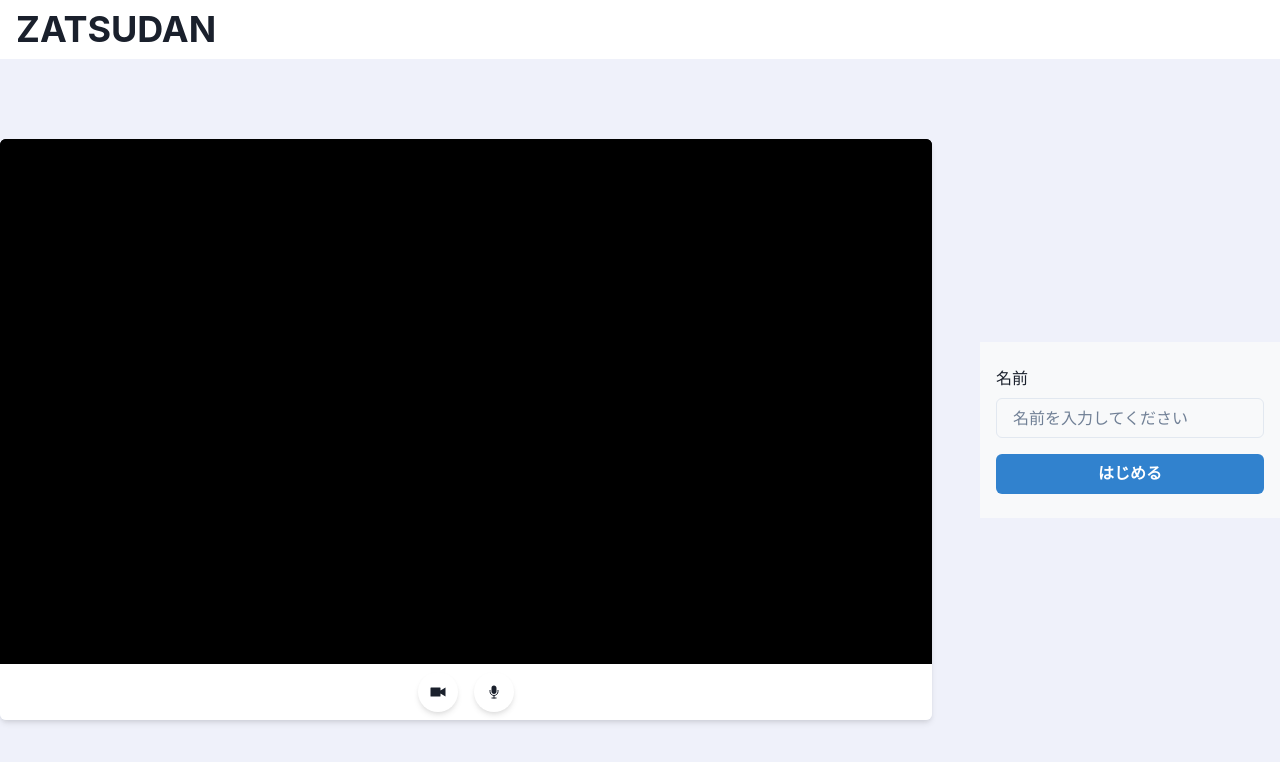
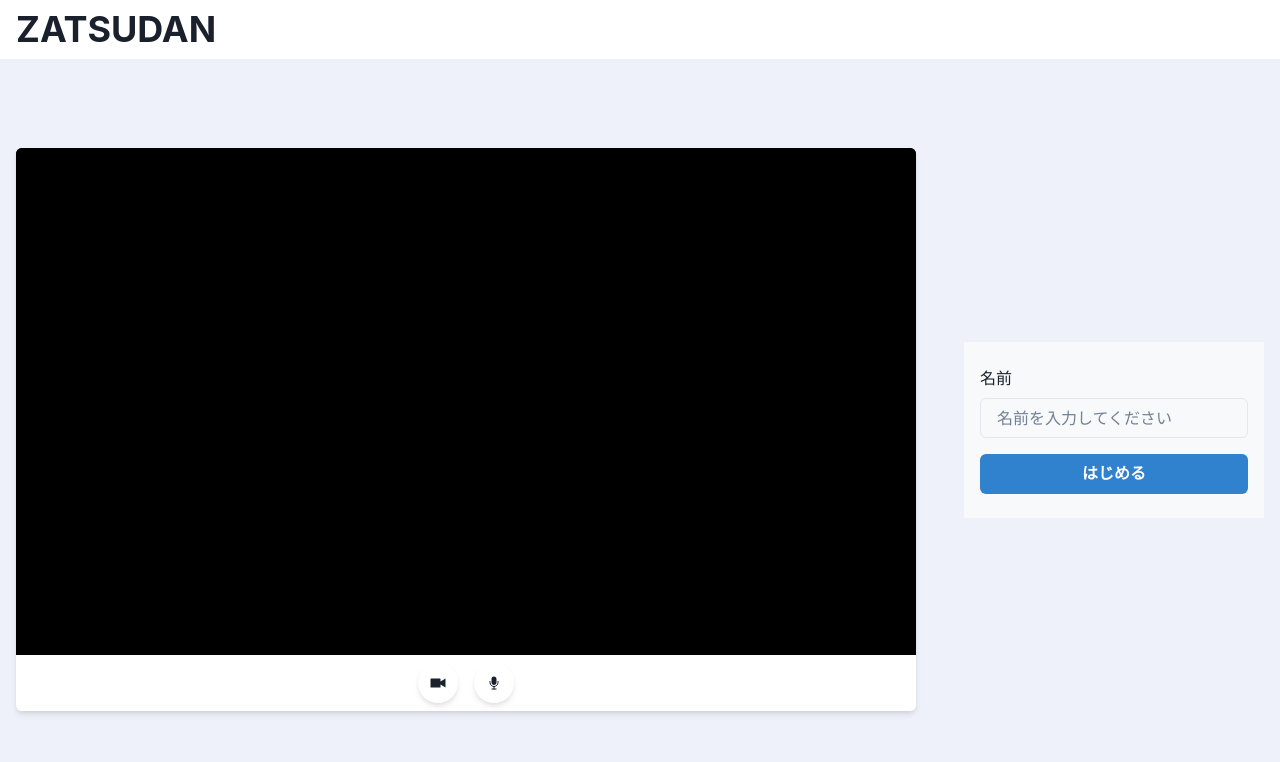
Before and after one commit to hir0o/video-chat, a Next.js app in the folder apps/front/: page /rooms/1 in a window 1280 px wide. Shown: the top 762 px of the page. Built offline with nearby package versions, Linux system fonts and the light colour scheme; no server answers.

Commit message:
fix: レイアウト修正

```diff
--- a/apps/front/src/assets/styles/reset.css
+++ b/apps/front/src/assets/styles/reset.css
@@ -46,20 +46,12 @@ button:hover {
   width: 100%;
 }
 
-.video-wrapper[data-video-count='2'] .video {
+:is(.video-wrapper[data-video-count='2'], .video-wrapper[data-video-count='3'], .video-wrapper[data-video-count='4'])
+  .video {
   width: calc(50% - 8px);
 }
-.video-wrapper[data-video-count='3'] .video {
-  width: calc(50% - 8px);
-}
-.video-wrapper[data-video-count='4'] .video {
-  width: calc(50% - 8px);
-}
-.video-wrapper[data-video-count='5'] .video {
-  width: calc(33% - 8px);
-}
-.video-wrapper[data-video-count='6'] .video {
-  background-color: #f0f;
+:is(.video-wrapper[data-video-count='5'], .video-wrapper[data-video-count='6'])
+  .video {
   width: calc(33% - 8px);
 }
 
--- a/apps/front/src/components/Enter/Enter.tsx
+++ b/apps/front/src/components/Enter/Enter.tsx
@@ -1,4 +1,4 @@
-import { Box } from '@chakra-ui/react'
+import { Box, Container } from '@chakra-ui/react'
 import { FC } from 'react'
 import { EnterNameInput } from './EnterNameInput'
 import { EnterVideo } from './EnterVideo'
@@ -24,6 +24,7 @@ export const Enter: FC<Props> = ({
   micOn,
 }) => {
   return (
+    <Container maxW="container.xl" h="full">
       <Box
         display="flex"
         justifyContent="center"
@@ -44,5 +45,6 @@ export const Enter: FC<Props> = ({
           handleSubmit={handleSubmit}
         />
       </Box>
+    </Container>
   )
 }
```
Lines whose indentation alone changed are shown as unchanged.
